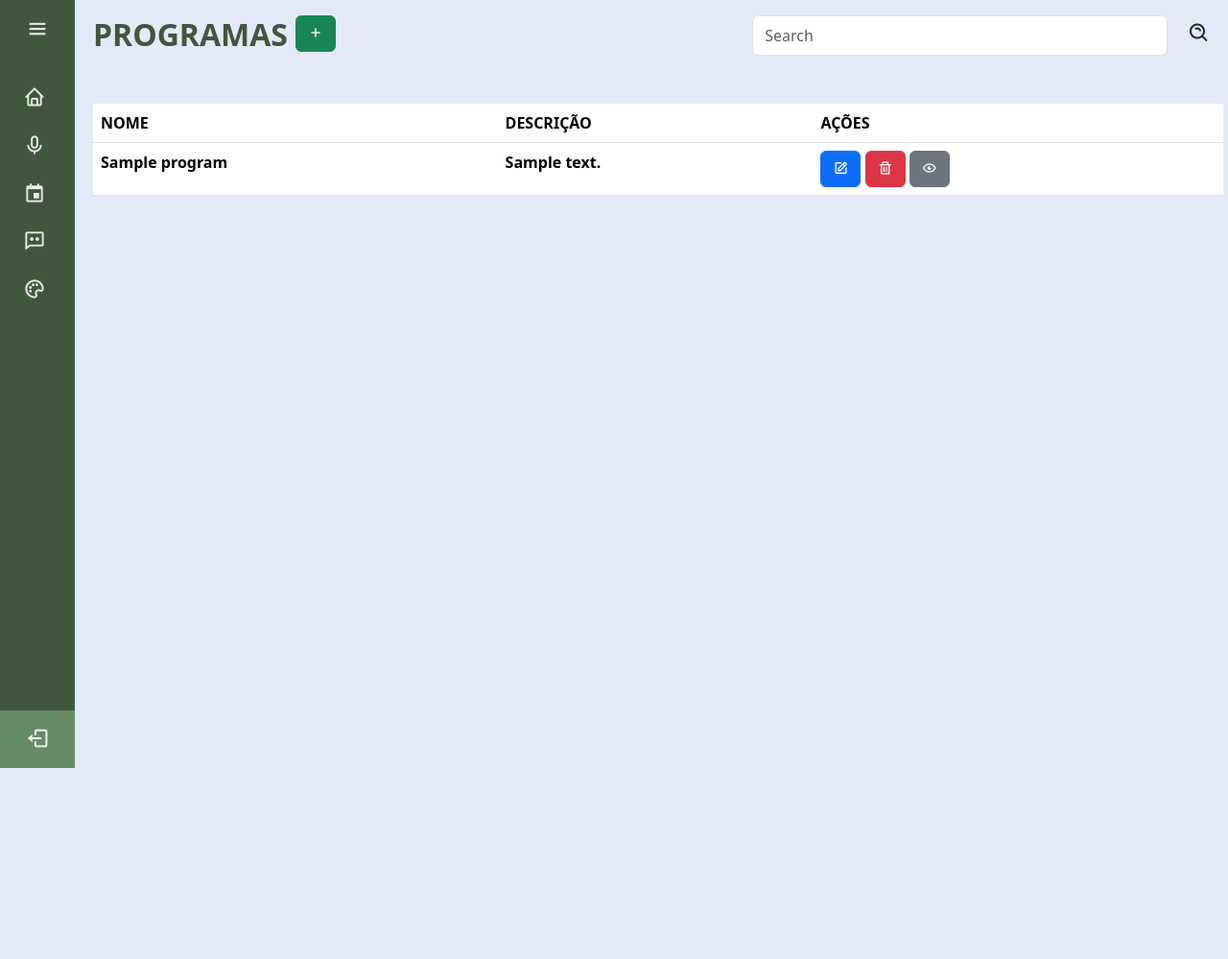
After one commit to Thaynix/webradio-ifrn-spp, a Django app: page /sistema/programas/ in a window 1280 px wide. The commit adds this page. Shown: the top 999 px of the page at 96% size. Run offline with Django 5.2, Linux system fonts and the light colour scheme; a user stored in the database is signed in; tables that the repository leaves empty hold one stand-in row (values such as "Sample post"); lists and menus that the app fills with data are empty.

Commit message:
feat: adiciona crud de programas ao frontend

```diff
--- a/app/templates/system/base.html
+++ b/app/templates/system/base.html
@@ -32,7 +32,7 @@
                 </a>
             </li>
             <li>
-                <a href="#">
+                <a href="{% url 'program_list_system' %}">
                     <i class='bx bx-microphone' ></i>
                     <span class="nav-text">Programas</span>
                 </a>
@@ -78,11 +78,12 @@
     </div>
     {% endblock %}
 
-    <div class="container-fluid content">
-        <div class="text">
-            PROGRAMAS
-        </div>
-    </div>
+
+
+    {% block content %}
+    {% endblock content %}
+
+
 
 
 
--- /dev/null
+++ b/app/templates/system/index.html
@@ -0,0 +1,3 @@
+{% extends "system/base.html" %}
+
+{% block title %}SISTEMA ADMIN{% endblock %}
--- /dev/null
+++ b/app/templates/system/programs/programs-list.html
@@ -0,0 +1,54 @@
+{% extends "system/base.html" %}
+
+{% block title %}Programas{% endblock title %}
+
+{% block content %}
+<div class="container-fluid content ">
+  <div class="row">
+    <div class="col-12 d-flex header-main">
+      <div class="text">
+        PROGRAMAS
+      </div>
+
+      <div class="col">
+        <a href="{% url 'program_create' %}" type="button" class="btn btn-success mt-3 mx-2"><i class='bx bx-plus' ></i></a>
+      </div>
+
+      <div class="col-5 pt-3">
+        <form class="d-flex" role="search">
+          <input class="form-control me-2" type="search" placeholder="Search" aria-label="Search">
+          <button class="btn btn-search btn-outline" type="submit"><i class='bx bx-search-alt'></i></button>
+        </form>
+      </div>
+    </div>
+  </div>
+
+  <div class="conatiner-fluid table-content pt-5 ps-0">
+    <div class="row">
+      <div class="col">
+        <table class="table">
+          <thead>
+            <tr>
+              <th scope="col">NOME</th>
+              <th scope="col">DESCRIÇÃO</th>
+              <th scopa="col">AÇÕES</th>
+            </tr>
+          </thead>
+          <tbody>
+            {% for object in object_list %}
+            <tr>
+              <th scope="row">{{ object.name}}</th>
+              <th>{{ object.description}}</th>
+              <th>
+                <a href="{% url 'program_update' object.pk %}" type="button" class="btn btn-primary"><i class='bx bx-edit'></i></a>
+                <a href="{% url 'program_delete' object.pk %}" type="button" class="btn btn-danger"><i class='bx bx-trash'></i></a>
+                <a href="{% url 'program_list' %}" type="button" class="btn btn-secondary"><i class='bx bx-show-alt'></i></a>
+              </th>
+            </tr>
+            {% endfor %}
+          </tbody>
+        </table>
+      </div>
+  </div>
+</div>
+{% endblock content %}
--- a/app/urls.py
+++ b/app/urls.py
@@ -8,9 +8,10 @@ urlpatterns = [
     path('sistema/', admin_system, name='admin_system'),
 
     # CRUD
-    path('programacao/cadastrar/', program_create, name='program_create'),
-    path('programacao/<int:pk>/atualizar/', program_update, name='program_update'),
-    path('programacao/<int:pk>/deletar/', program_delete, name='program_delete'),
+    path('sistema/programas/', program_list_system, name='program_list_system'),
+    path('cadastrar/', program_create, name='program_create'),
+    path('<int:pk>/atualizar/', program_update, name='program_update'),
+    path('<int:pk>/deletar/', program_delete, name='program_delete'),
 
     # AUTH
     path('login/', LoginView.as_view(), name='login'),
--- a/app/views.py
+++ b/app/views.py
@@ -17,7 +17,7 @@ def index(request):
 @login_required
 def admin_system(request):
     profilecards = ProfileCard.objects.all()
-    return render(request, 'system/base.html', {'profilecards': profilecards})
+    return render(request, 'system/index.html', {'profilecards': profilecards})
 
 # Create das imagens do carrosel
 def img_carousel_create(request):
@@ -27,6 +27,9 @@ def img_carousel_create(request):
             form.save()
             return redirect('img_carousel')
 
+def program_list_system(request):
+    programs = Program.objects.all()
+    return render(request, 'system/programs/programs-list.html', {'object_list': programs})
 
 # Listar os programas na tela de programação
 def program_list(request):
@@ -40,7 +43,7 @@ def program_create(request):
         form = ProgramForm(request.POST, request.FILES) # coisa a img
         if form.is_valid():
             form.save()
-            return redirect('program_list')
+            return redirect('program_list_system')
     else:
         form = ProgramForm()
     context = {
@@ -57,7 +60,7 @@ def program_update(request, pk):
         form = ProgramForm(request.POST, request.FILES, instance=program)
         if form.is_valid():
             form.save()
-            return redirect('program_list')
+            return redirect('program_list_system')
     else:
         form = ProgramForm(instance=program)
     context = {
@@ -72,7 +75,7 @@ def program_delete(request, pk):
     program = get_object_or_404(Program, pk=pk)
     if request.method== 'POST':
         program.delete()
-        return redirect('program_list')
+        return redirect('program_list_system')
     context = {
         'object': program,
         'title':f"Deletar o programa {program}",
--- a/static/css/system.css
+++ b/static/css/system.css
@@ -169,7 +169,7 @@ body {
 
 .sidebar .sidebar-footer .profile {
     position: relative;
-    padding: 10px 6px;
+    padding: 2px;
     height: 60px;
     background: var(--sidebar-color);
 }
@@ -199,15 +199,17 @@ body {
 
 .profile .profile-details .profile-name {
     margin-left: 10px;
+    margin-bottom: 5px;
+
 }
 
 .profile .profile-details .name {
-    font-size: 15px;
+    font-size: 20px;
     font-weight: 500;
 }
 
 .profile .profile-details .position {
-    font-size: 13px;
+    font-size: 15px;
 }
 
 .profile a {
@@ -254,3 +256,12 @@ body {
     left: 240px;
     transition: all 0.2s ease;
 }
+
+.header-main{
+    justify-content: space-between;
+
+}
+
+.btn-search i{
+    font-size: 1.5rem;
+}
```
